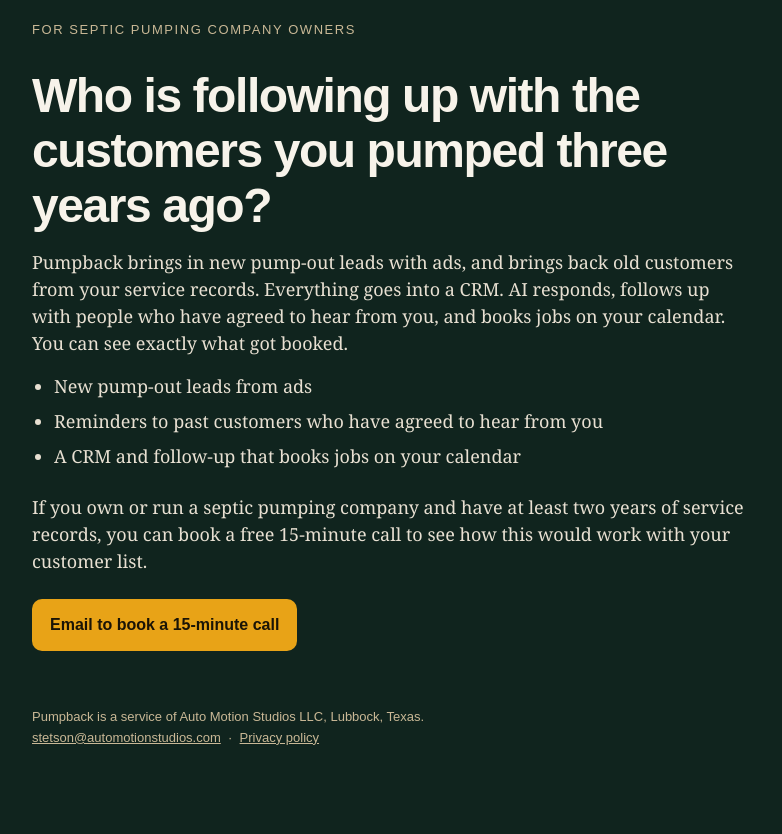
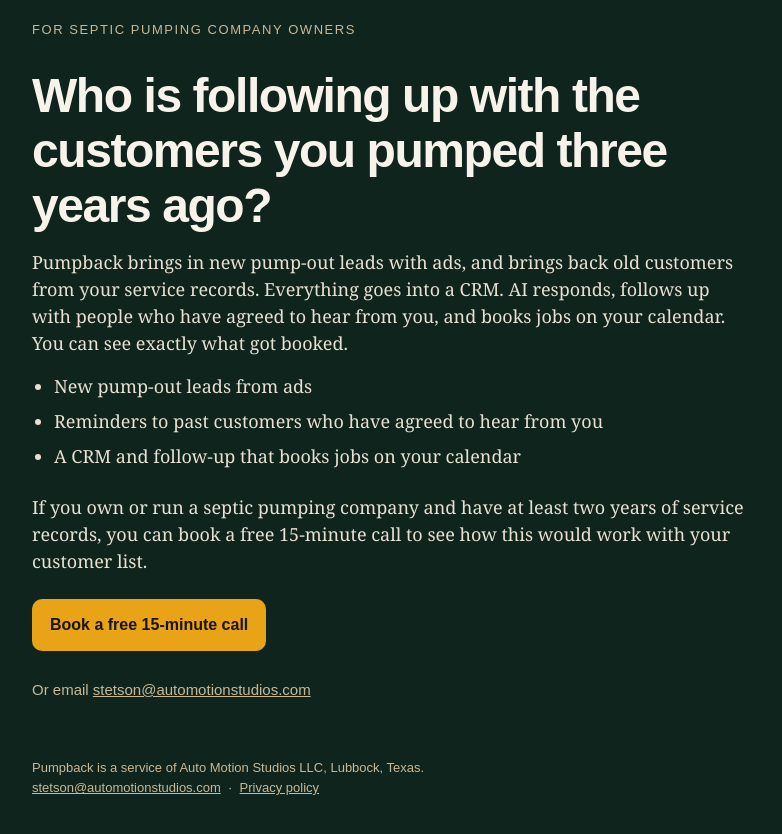
Before and after one commit to stetson-droid/pumpback-site, a plain HTML site: page index.html in a window 1280 px wide. Shown: the part 94-928 px from the top of the page, without its empty margins (248-1030 px from the left). Before the commit the page ends 891 px from the top, so only its background shows below. Drawn offline with Linux system fonts and the light colour scheme.

Commit message:
Point the call CTA to the Calendly booking link

```diff
--- a/index.html
+++ b/index.html
@@ -65,6 +65,13 @@
       border-radius: 10px;
       margin: 8px 0 28px;
     }
+    .contact-line {
+      font-family: Arial, Helvetica, sans-serif;
+      font-size: 15px;
+      color: var(--muted);
+      margin: 0 0 28px;
+    }
+    .contact-line a { color: var(--muted); }
     footer {
       padding: 28px 0 48px;
       color: var(--muted);
@@ -90,7 +97,8 @@
       <li>A CRM and follow-up that books jobs on your calendar</li>
     </ul>
     <p>If you own or run a septic pumping company and have at least two years of service records, you can book a free 15-minute call to see how this would work with your customer list.</p>
-    <a class="cta" href="mailto:stetson@automotionstudios.com?subject=Pumpback%2015-minute%20call">Email to book a 15-minute call</a>
+    <a class="cta" href="https://calendly.com/pumpback/pumpback-free-15-minute-call">Book a free 15-minute call</a>
+    <p class="contact-line">Or email <a href="mailto:stetson@automotionstudios.com">stetson@automotionstudios.com</a></p>
   </main>
   <footer>
     Pumpback is a service of Auto Motion Studios LLC, Lubbock, Texas.<br />
```
